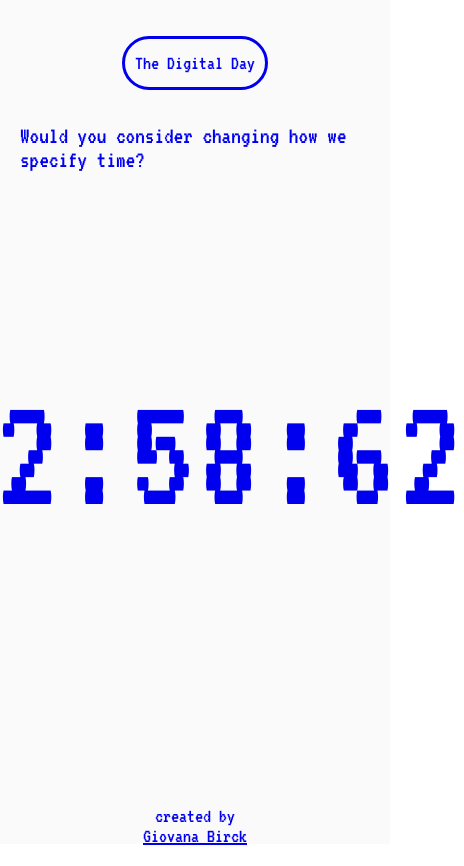
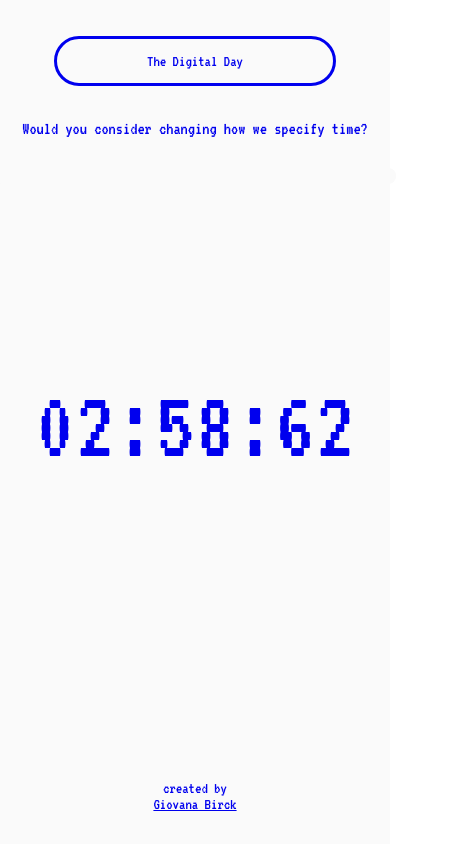
Before and after one commit to giovanabirck/the-digital-hour, a React (Create React App) app: page / in a window 390 px wide. Shown: the whole page, 464 px wide, since content can reach past the window. After the commit the page ends 844 px from the top, so only its background shows below. Built offline with nearby package versions, Linux system fonts and the light colour scheme.

Commit message:
responsiveness

```diff
--- a/src/App.css
+++ b/src/App.css
@@ -109,6 +109,7 @@ span {
   font-size: 168px;
   margin-bottom: 80px;
   font-family: "VT323", serif;
+  text-align: center;
 }
 
 footer {
@@ -128,3 +129,62 @@ a:hover {
   background-color: #00e;
   color: #FAFAFA;
 }
+
+
+/* MEDIA QUERIES FOR RESPONSIVENESS */
+
+/* Tablets and Large Phones */
+@media (max-width: 768px) {
+  .project-name {
+    width: 60%;
+  }
+
+  h1 {
+    font-size: 18px;
+  }
+
+  h2 {
+    font-size: 20px;
+  }
+
+  .digital-display {
+    font-size: 120px;
+  }
+
+  .info-box {
+    font-size: 16px;
+    padding: 8px 12px;
+  }
+
+  footer {
+    font-size: 18px;
+  }
+}
+
+/* Phones */
+@media (max-width: 480px) {
+  .project-name {
+    width: 80%;
+  }
+
+  h1 {
+    font-size: 16px;
+  }
+
+  h2 {
+    font-size: 18px;
+  }
+
+  .digital-display {
+    font-size: 100px;
+  }
+
+  .info-box {
+    font-size: 14px;
+    padding: 8px;
+  }
+
+  footer {
+    font-size: 16px;
+  }
+}
```
